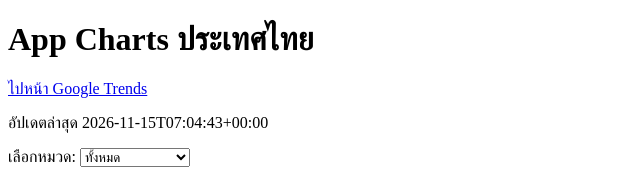
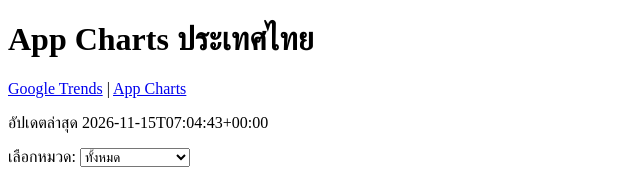
Before and after one commit to RMshowdown/trend-dashboard, a plain HTML site: page apps.html in a window 1280 px wide. Shown: the top 181 px of the page, 0-640 px from the left. Drawn offline with Linux system fonts and the light colour scheme.

Commit message:
feat: add navigation between pages

```diff
--- a/apps.html
+++ b/apps.html
@@ -8,7 +8,10 @@
 </head>
 <body>
   <h1>App Charts ประเทศไทย</h1>
-  <p><a href="index.html">ไปหน้า Google Trends</a></p>
+    <nav>
+    <a href="index.html">Google Trends</a> |
+    <a href="apps.html">App Charts</a>
+  </nav>
   <p id="status">กำลังโหลดข้อมูล...</p>
   <label for="genre">เลือกหมวด: </label>
   <select id="genre"></select>
```
Also changed, not shown: index.html (+4 -0 lines).
